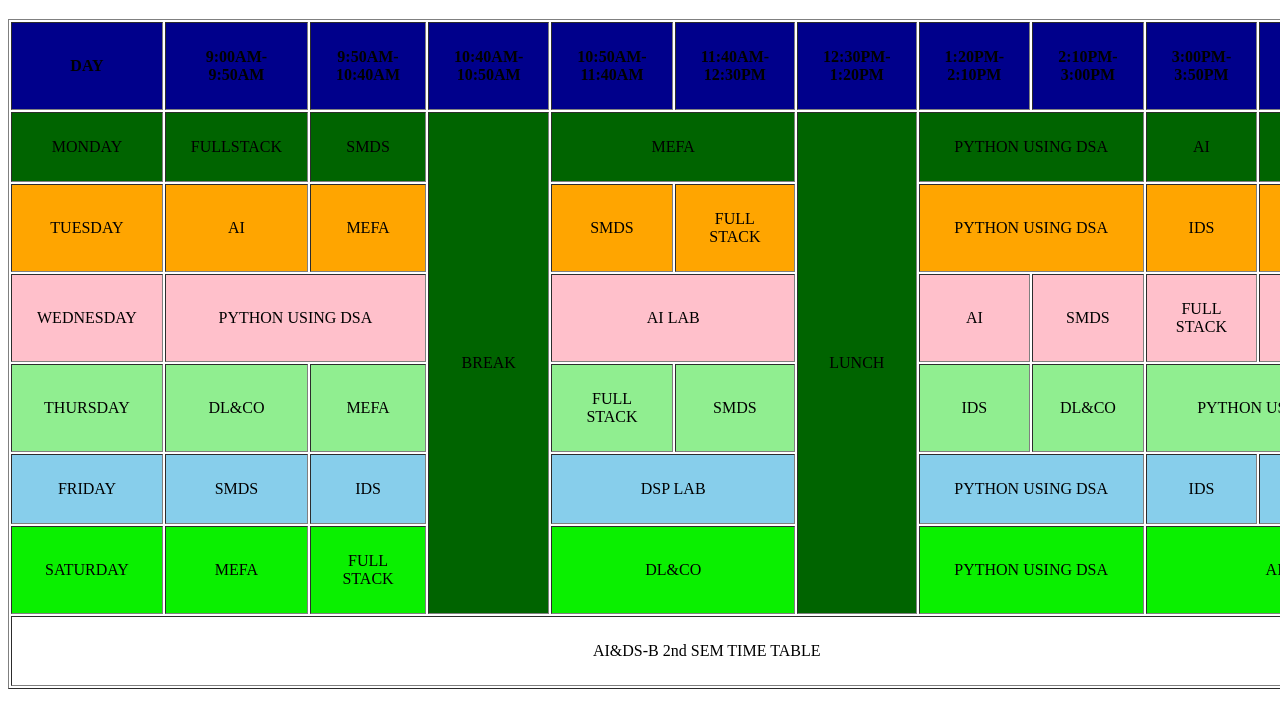
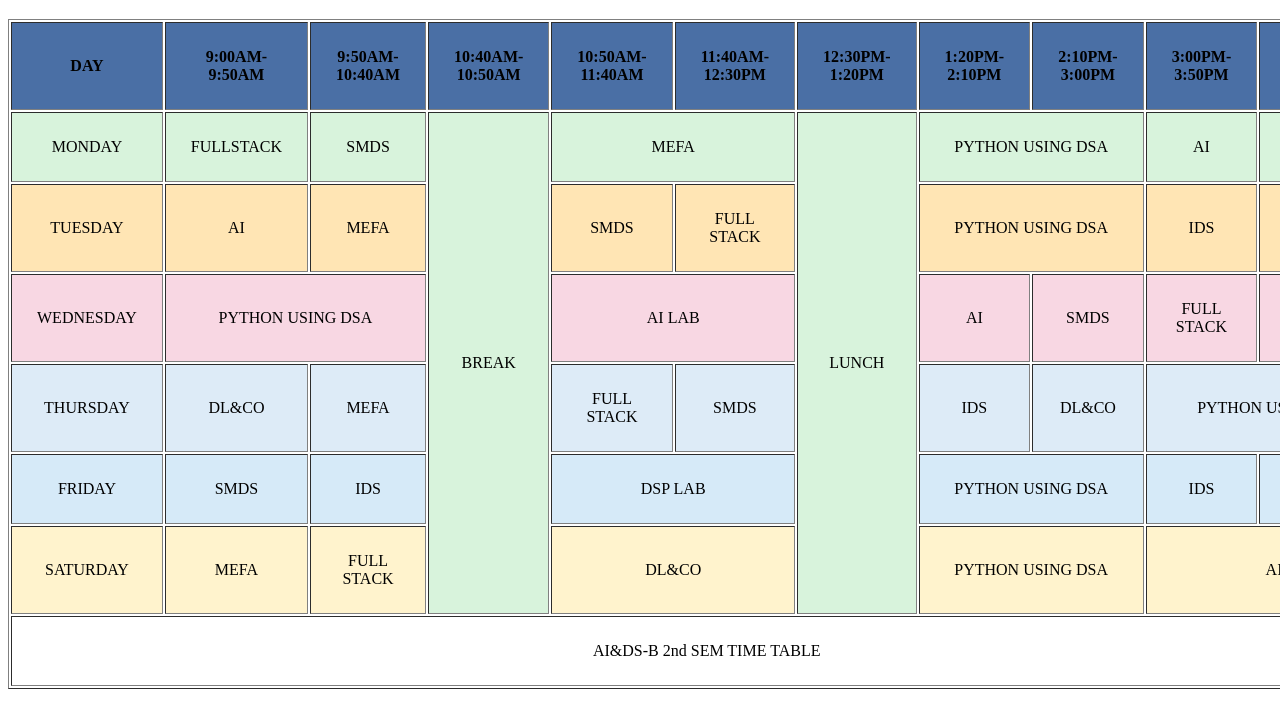
Before and after one commit to monishasure/first, a plain HTML site: page index.html in a window 1280 px wide. Shown: the part 61-786 px from the top of the page. Drawn offline with Linux system fonts and the light colour scheme.

Commit message:
Update index.html

```diff
--- a/index.html
+++ b/index.html
@@ -9,7 +9,7 @@
     <table border="" cellpadding="25" cellspacing="2" style="text-align: center;">
         <h1 style="text-align: center;">TIME TABLE</h1>
         <thead>
-            <tr bgcolor="DarkBlue">
+            <tr bgcolor="#4A6FA5">
                 <th>DAY</th>
                 <th>9:00AM-9:50AM</th>
                 <th>9:50AM-10:40AM</th>
@@ -24,7 +24,7 @@
             </tr>
         </thead>
         <tbody>
-            <tr bgcolor=" Darkgreen">
+            <tr bgcolor="#D8F3DC">
                 <td>MONDAY</td>
                 <td>FULLSTACK</td>
                 <td>SMDS</td>
@@ -37,7 +37,7 @@
 
 
             </tr>
-            <tr bgcolor="orange">
+            <tr bgcolor="#FFE5B4">
                 <td>TUESDAY</td>
                 <td>AI</td>
                 <td>MEFA</td>
@@ -47,7 +47,7 @@
                 <td>IDS</td>
                 <td>DL&CO</td>
             </tr>
-            <tr bgcolor="pink">
+            <tr bgcolor="#F8D7E3">
                 <td>WEDNESDAY</td>
                 <td colspan="2">PYTHON USING DSA</td>
                 <td colspan="2">AI LAB</td>
@@ -57,7 +57,7 @@
                 <td>SMDS</td>
 
             </tr>
-            <tr bgcolor="lightgreen">
+            <tr bgcolor="#DDEBF7">
                 <td>THURSDAY</td>
                 <td>DL&CO</td>
                 <td>MEFA</td>
@@ -68,7 +68,7 @@
                 <td colspan="2">PYTHON USING DSA</td>
 
             </tr>
-            <tr bgcolor="skyblue">
+            <tr bgcolor="#D6EAF8">
             <td>FRIDAY</td>
             <td>SMDS</td>
             <td>IDS</td>
@@ -78,7 +78,7 @@
             <td>FULLSTACK</td>
 
             </tr>
-            <tr bgcolor="safron">
+            <tr bgcolor="#FFF3CD">
             <td>SATURDAY</td>
             <td>MEFA</td>
             <td>FULL STACK</td>
```
